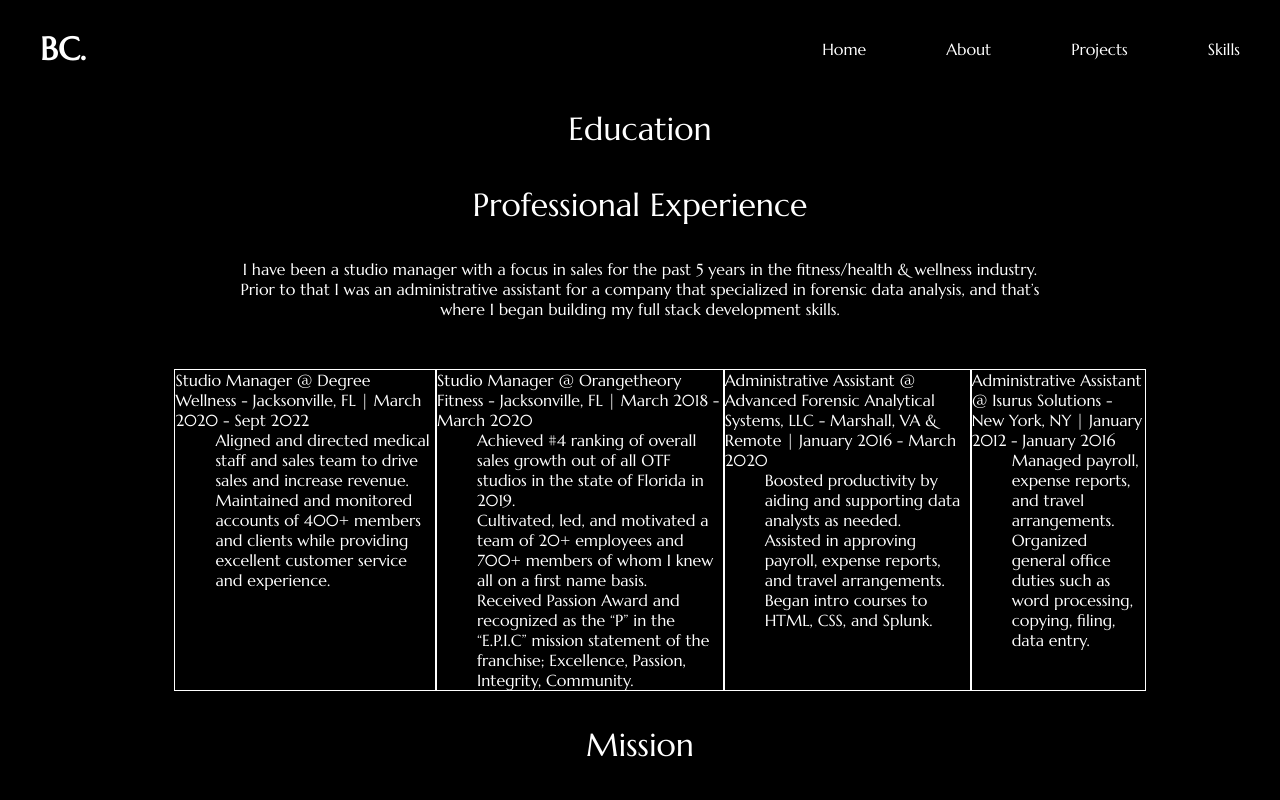
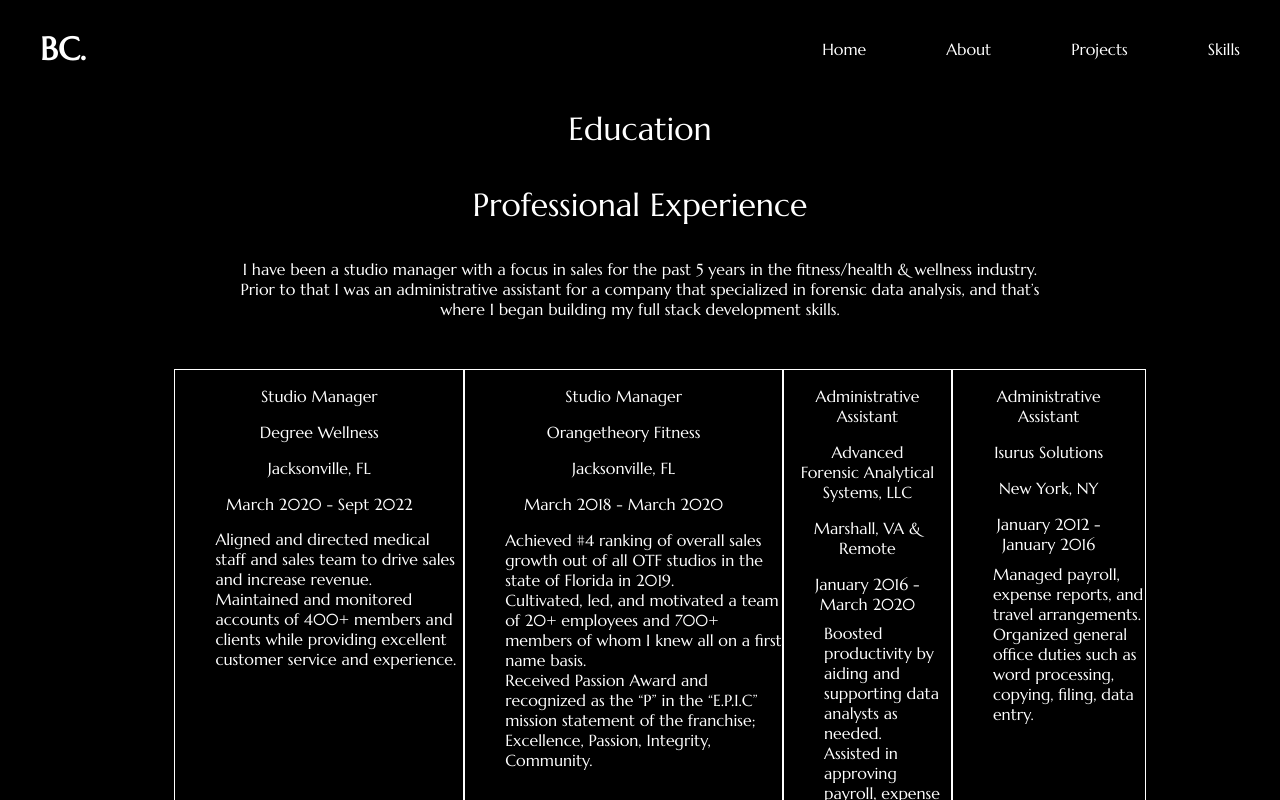
Before and after one commit to bcallus/Brittany-Callus_Personal-Site, a React (Create React App) app: page /about in a window 1280 px wide. Both pictures are taken after a click on the button "Professional Experience". Shown: the top 800 px of the page. Built offline with nearby package versions, Linux system fonts and the light colour scheme.

Commit message:
job card titles css added

```diff
--- a/src/components/About.jsx
+++ b/src/components/About.jsx
@@ -21,14 +21,24 @@ const About = () => {
         <p>{`I have been a studio manager with a focus in sales for the past 5 years in the fitness/health & wellness industry. Prior to that I was an administrative assistant for a company that specialized in forensic data analysis, and that’s where I began building my full stack development skills.`}</p>
         <ul className="job-history">
           <div className="job">
-          <li>Studio Manager @ Degree Wellness - Jacksonville, FL | March 2020 - Sept 2022 </li>
+            <li>
+              <p>Studio Manager</p>
+              <p>Degree Wellness</p>
+              <p>Jacksonville, FL</p>
+              <p>March 2020 - Sept 2022</p>
+            </li>
             <ul>
               <li>Aligned and directed medical staff and sales team to drive sales and increase revenue.</li>
               <li>Maintained and monitored accounts of 400+ members and clients while providing excellent customer service and experience.</li>
             </ul>
           </div>
           <div className="job">
-          <li>Studio Manager @ Orangetheory Fitness - Jacksonville, FL | March 2018 - March 2020</li>
+            <li>
+              <p>Studio Manager</p>
+              <p>Orangetheory Fitness</p>
+              <p>Jacksonville, FL</p>
+              <p>March 2018 - March 2020</p>
+            </li>
             <ul>
               <li>Achieved #4 ranking of overall sales growth out of all OTF studios in the state of Florida in 2019.</li>
               <li>Cultivated, led, and motivated a team of 20+ employees and 700+ members of whom I knew all on a first name basis.</li>
@@ -36,7 +46,12 @@ const About = () => {
             </ul>
           </div>
           <div className="job">
-          <li>Administrative Assistant @ Advanced Forensic Analytical Systems, LLC - Marshall, VA & Remote | January 2016 - March 2020</li>
+            <li>
+              <p>Administrative Assistant</p>
+              <p>Advanced Forensic Analytical Systems, LLC</p>
+              <p>Marshall, VA & Remote</p>
+              <p>January 2016 - March 2020</p>
+            </li>
             <ul>
               <li>Boosted productivity by aiding and supporting data analysts as needed.</li>
               <li>Assisted in approving payroll, expense reports, and travel arrangements.</li>
@@ -44,7 +59,12 @@ const About = () => {
             </ul>
           </div>
           <div className="job">
-          <li>Administrative Assistant @ Isurus Solutions - New York, NY | January 2012 - January 2016</li>
+            <li>
+              <p>Administrative Assistant</p>
+              <p>Isurus Solutions</p>
+              <p>New York, NY</p>
+              <p>January 2012 - January 2016</p>
+            </li>
             <ul>
               <li>Managed payroll, expense reports, and travel arrangements.</li>
               <li>Organized general office duties such as word processing, copying, filing, data entry.</li>
```
